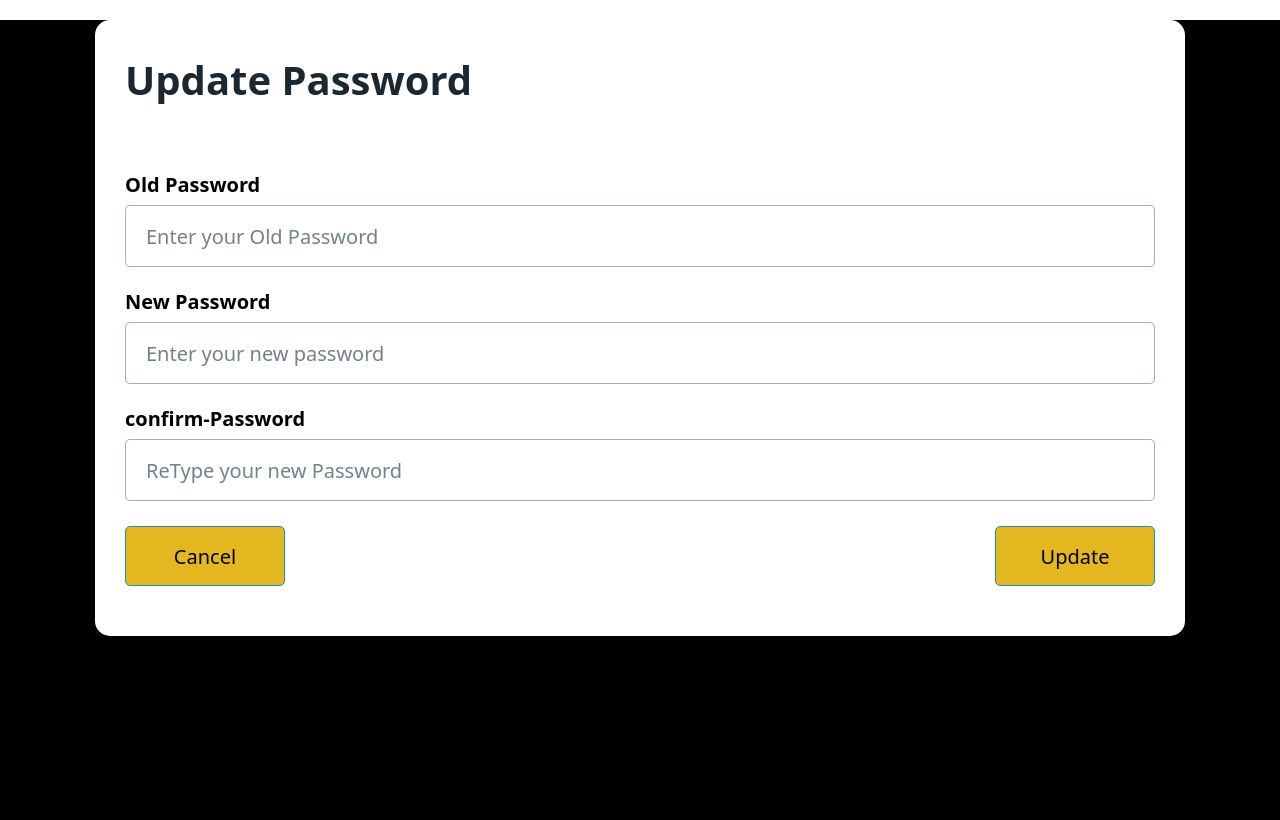
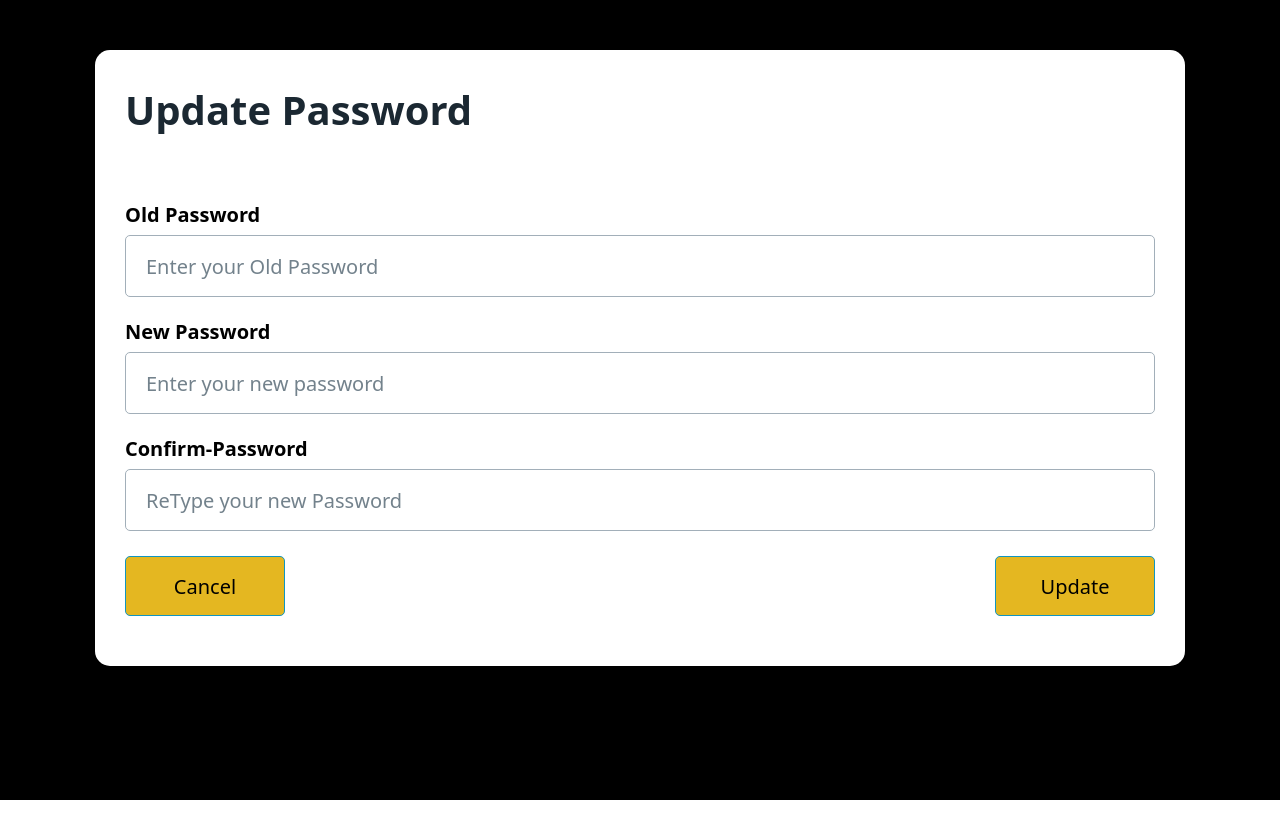
Before and after one commit to priyavarshini-mediwave/movie-api-frontend, a React (Vite) app in the folder app/: page /users/user/updatePassword in a window 1280 px wide. Built offline with nearby package versions, Linux system fonts and the light colour scheme.

Commit message:
Update Password css

```diff
--- a/app/src/App.css
+++ b/app/src/App.css
@@ -1,48 +1,7 @@
-/* #root {
-  max-width: 1280px;
-  margin: 0 auto;
-  padding: 2rem;
-  text-align: center;
-}
-
-.logo {
-  height: 6em;
-  padding: 1.5em;
-  will-change: filter;
-  transition: filter 300ms;
-}
-.logo:hover {
-  filter: drop-shadow(0 0 2em #646cffaa);
-}
-.logo.react:hover {
-  filter: drop-shadow(0 0 2em #61dafbaa);
-}
-
-@keyframes logo-spin {
-  from {
-    transform: rotate(0deg);
-  }
-  to {
-    transform: rotate(360deg);
-  }
-}
-
-@media (prefers-reduced-motion: no-preference) {
-  a:nth-of-type(2) .logo {
-    animation: logo-spin infinite 20s linear;
-  }
-}
-
-.card {
-  padding: 2em;
-}
-
-.read-the-docs {
-  color: #888;
-} */
 #root {
   background-color: black;
   min-height: 100vh;
+  padding: 30px;
 }
 body {
   background-color: black;
--- a/app/src/pages/UpdatePassword.tsx
+++ b/app/src/pages/UpdatePassword.tsx
@@ -120,7 +120,7 @@
             required
           ></input>
           <label htmlFor="confirm-password">
-            confirm-Password
+            Confirm-Password
             <input
               type="password"
               id="confirm-password"
@@ -135,7 +135,11 @@
           </label>
 
           <div className="changePasswordBtns">
-            <Link to="/" role="button" className="changePasswordCancelButton">
+            <Link
+              to="/users/user/update"
+              role="button"
+              className="changePasswordCancelButton"
+            >
               Cancel
             </Link>
             <button type="submit" className="changePassword">
```
